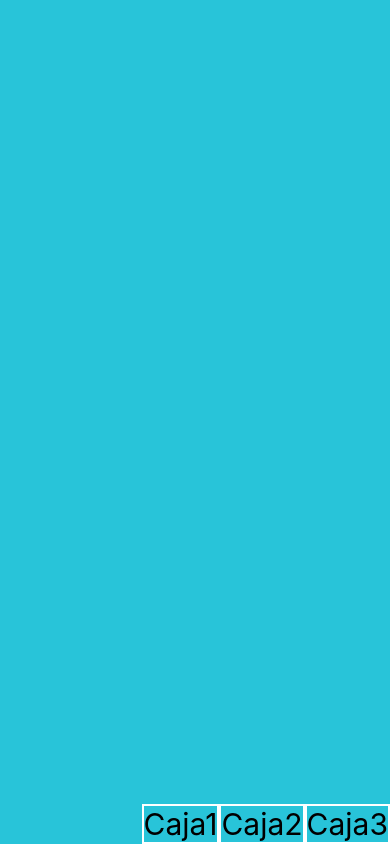
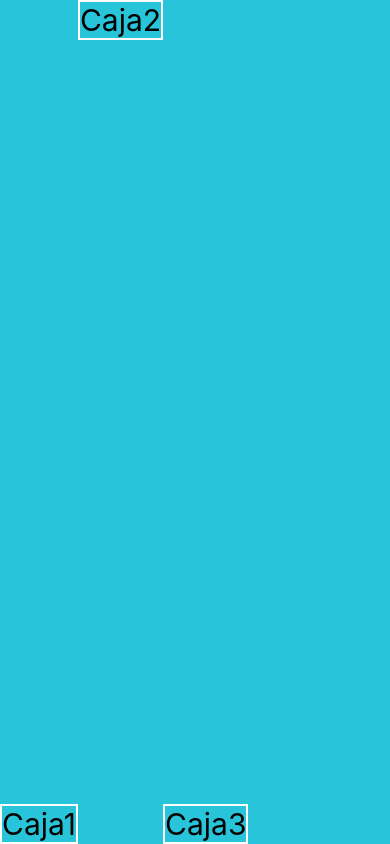
Before and after one commit to maximopeoficiales/counter-app-react-native-fh, a React Native app: screen / in a window 390 px wide. Built offline with nearby package versions, Linux system fonts and the light colour scheme.

Commit message:
ADD: video 77 de align selft

```diff
--- a/src/screens/FlexBoxScreen.tsx
+++ b/src/screens/FlexBoxScreen.tsx
@@ -15,22 +15,24 @@ const styles = StyleSheet.create({
     flex: 1,
     backgroundColor: "#28C4D9",
     flexDirection: "row",
-    justifyContent: "flex-end",
-    alignItems: "flex-end",
+    // alignItems: "center"
   },
   box1: {
     borderWidth: 2,
     borderColor: "white",
-    fontSize: 30
+    fontSize: 30,
+    alignSelf: "flex-end"
   },
   box2: {
     borderWidth: 2,
     borderColor: "white",
-    fontSize: 30
+    fontSize: 30,
+    alignSelf: "flex-start"
   },
   box3: {
     borderWidth: 2,
     borderColor: "white",
-    fontSize: 30
+    fontSize: 30,
+    alignSelf: "flex-end"
   },
 });
```
